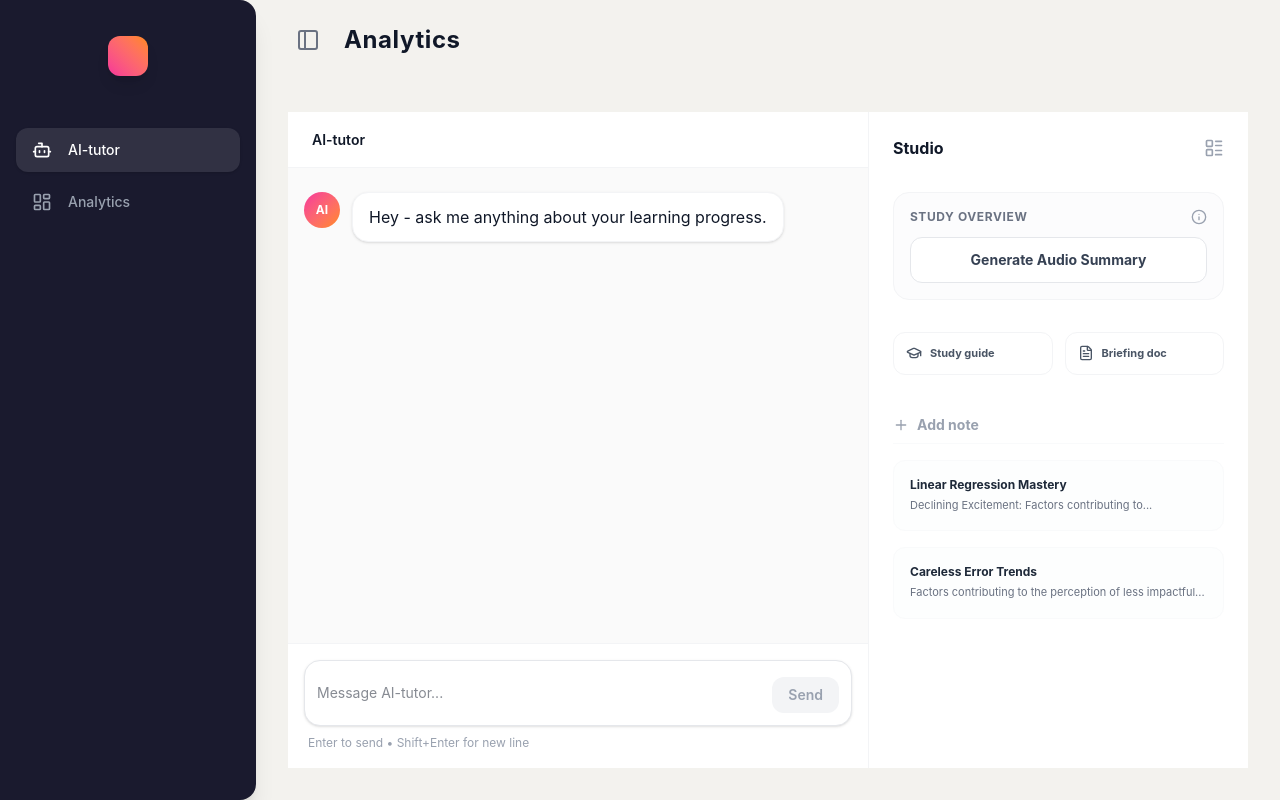
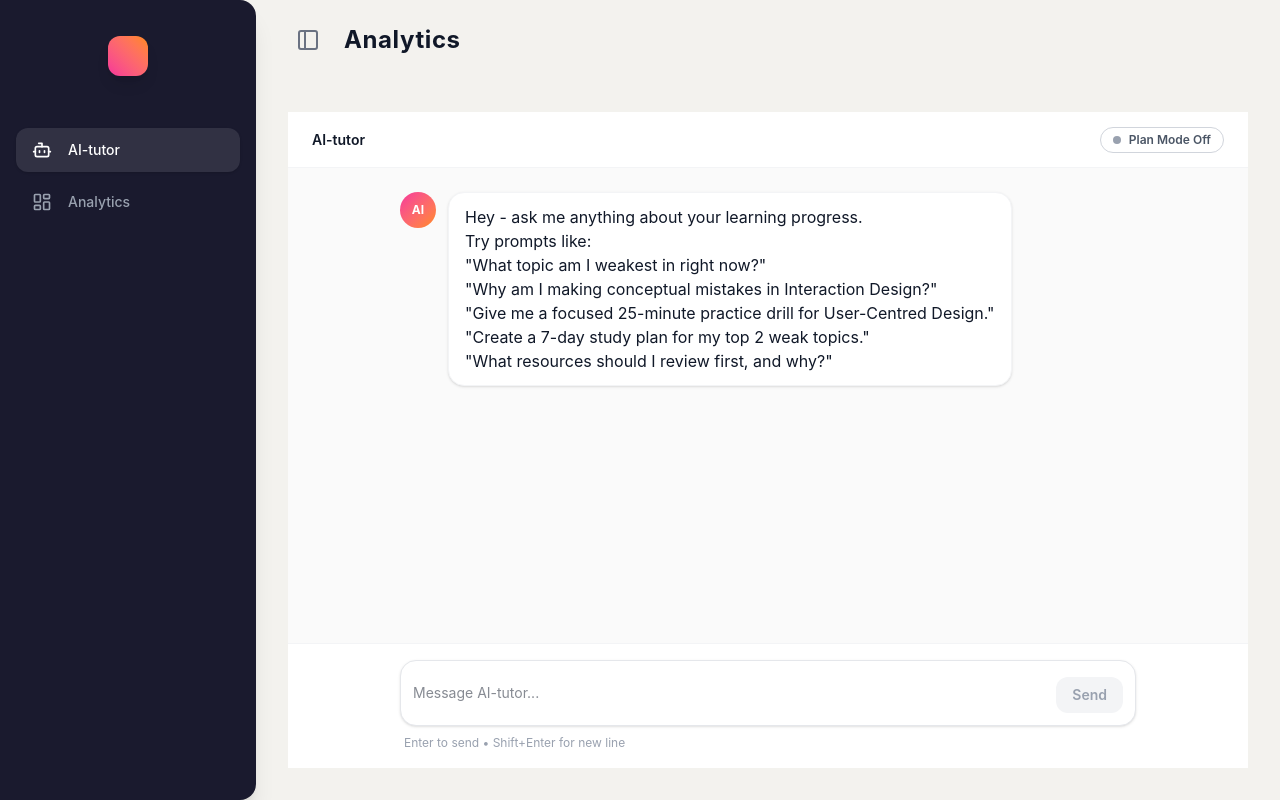
Before and after one commit to Easan7/GPAmaxxing, a React app in the folder frontend/: page /chat in a window 1280 px wide. Built offline with nearby package versions, Linux system fonts and the light colour scheme; no server answers; the HTML template or start-up script is replaced by a standard one.

Commit message:
made changes to ChatPage to guide users on how to prompt the chatbot

```diff
--- a/frontend/src/pages/ChatPage.jsx
+++ b/frontend/src/pages/ChatPage.jsx
@@ -1,12 +1,35 @@
 import { useEffect, useMemo, useRef, useState } from "react";
 import ReactMarkdown from "react-markdown";
 import remarkGfm from "remark-gfm";
-import ChatStudio from "../components/ChatStudio";
 
 const API_BASE = import.meta.env.VITE_API_BASE_URL || "";
 const ASSUMED_STUDENT_ID = "b980af0d-dc11-4044-b555-c2179b5a45b2";
 const CHAT_STORAGE_KEY = "gpa_chat_state_v1";
 const CHAT_ACTION_STORAGE_KEY = "gpa_chat_action_v1";
+const PLAN_MODE_STORAGE_KEY = "gpa_plan_mode_enabled_v1";
+const DEFAULT_WELCOME_MESSAGE = `Hey - ask me anything about your learning progress.
+
+Try prompts like:
+
+- "What topic am I weakest in right now?"
+- "Why am I making conceptual mistakes in Interaction Design?"
+- "Give me a focused 25-minute practice drill for User-Centred Design."
+- "Create a 7-day study plan for my top 2 weak topics."
+- "What resources should I review first, and why?"`;
+
+function normalizeWelcomeMessage(messages) {
+  if (!Array.isArray(messages) || messages.length === 0) return messages;
+  const first = messages[0];
+  if (
+    first &&
+    first.role === "assistant" &&
+    typeof first.content === "string" &&
+    first.content.toLowerCase().includes("ask me anything about your learning progress")
+  ) {
+    return [{ ...first, content: DEFAULT_WELCOME_MESSAGE }, ...messages.slice(1)];
+  }
+  return messages;
+}
 
 function normalizeFinalText(payload) {
   const primary = payload?.artifact?.response;
@@ -102,20 +125,27 @@ export default function ChatPage() {
     try {
       const saved = localStorage.getItem(CHAT_STORAGE_KEY);
       if (!saved) {
-        return [{ id: "m0", role: "assistant", content: "Hey - ask me anything about your learning progress." }];
+        return [{ id: "m0", role: "assistant", content: DEFAULT_WELCOME_MESSAGE }];
       }
       const parsed = JSON.parse(saved);
       if (Array.isArray(parsed?.messages) && parsed.messages.length > 0) {
-        return parsed.messages;
+        return normalizeWelcomeMessage(parsed.messages);
       }
     } catch {
       // Ignore malformed localStorage payloads and fall back to default.
     }
-    return [{ id: "m0", role: "assistant", content: "Hey - ask me anything about your learning progress." }];
+    return [{ id: "m0", role: "assistant", content: DEFAULT_WELCOME_MESSAGE }];
   });
   const [input, setInput] = useState("");
   const [isTyping, setIsTyping] = useState(false);
   const [nextSendConstraints, setNextSendConstraints] = useState({});
+  const [planModeEnabled, setPlanModeEnabled] = useState(() => {
+    try {
+      return localStorage.getItem(PLAN_MODE_STORAGE_KEY) === "1";
+    } catch {
+      return false;
+    }
+  });
   const [pendingRunId, setPendingRunId] = useState(() => {
     try {
       const saved = localStorage.getItem(CHAT_STORAGE_KEY);
@@ -172,6 +202,14 @@ export default function ChatPage() {
     }
   }, [messages, pendingRunId, pendingQuestion]);
 
+  useEffect(() => {
+    try {
+      localStorage.setItem(PLAN_MODE_STORAGE_KEY, planModeEnabled ? "1" : "0");
+    } catch {
+      // Ignore storage write failures.
+    }
+  }, [planModeEnabled]);
+
   const canSend = useMemo(() => input.trim().length > 0 && !isTyping, [input, isTyping]);
 
   async function handleSend() {
@@ -197,7 +235,10 @@ export default function ChatPage() {
             student_id: ASSUMED_STUDENT_ID,
             message: text,
             window_days: 180,
-            constraints: nextSendConstraints,
+            constraints: {
+              plan_mode: planModeEnabled,
+              ...nextSendConstraints,
+            },
           };
 
       const data = await postJson(endpoint, payload);
@@ -243,8 +284,24 @@ export default function ChatPage() {
   return (
     <div className="h-full w-full flex">
       <div className="flex-1 flex flex-col min-w-0">
-        <div className="h-14 px-6 flex items-center border-b border-gray-100 bg-white shrink-0">
+        <div className="h-14 px-6 flex items-center justify-between border-b border-gray-100 bg-white shrink-0">
           <div className="text-sm font-semibold text-gray-900">AI-tutor</div>
+          <button
+            type="button"
+            onClick={() => setPlanModeEnabled((prev) => !prev)}
+            className={`inline-flex items-center gap-2 rounded-full px-3 py-1 text-xs font-semibold border transition ${
+              planModeEnabled
+                ? "bg-indigo-600 text-white border-indigo-600"
+                : "bg-white text-gray-600 border-gray-300 hover:border-gray-400"
+            }`}
+          >
+            <span
+              className={`h-2 w-2 rounded-full ${
+                planModeEnabled ? "bg-white" : "bg-gray-400"
+              }`}
+            />
+            Plan Mode {planModeEnabled ? "On" : "Off"}
+          </button>
         </div>
 
         <div className="flex-1 overflow-y-auto bg-[#fafafa]">
@@ -294,7 +351,6 @@ export default function ChatPage() {
         </div>
       </div>
 
-      <ChatStudio />
     </div>
   );
 }
```
